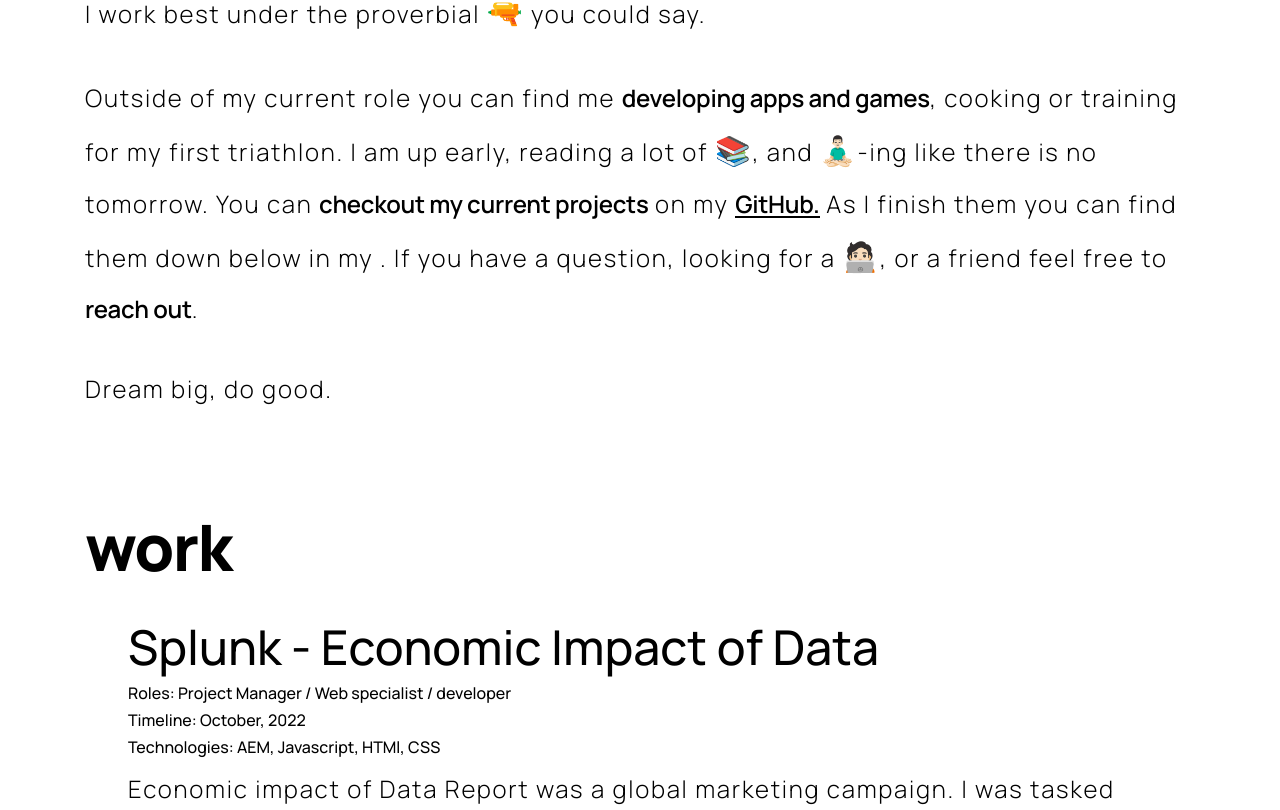
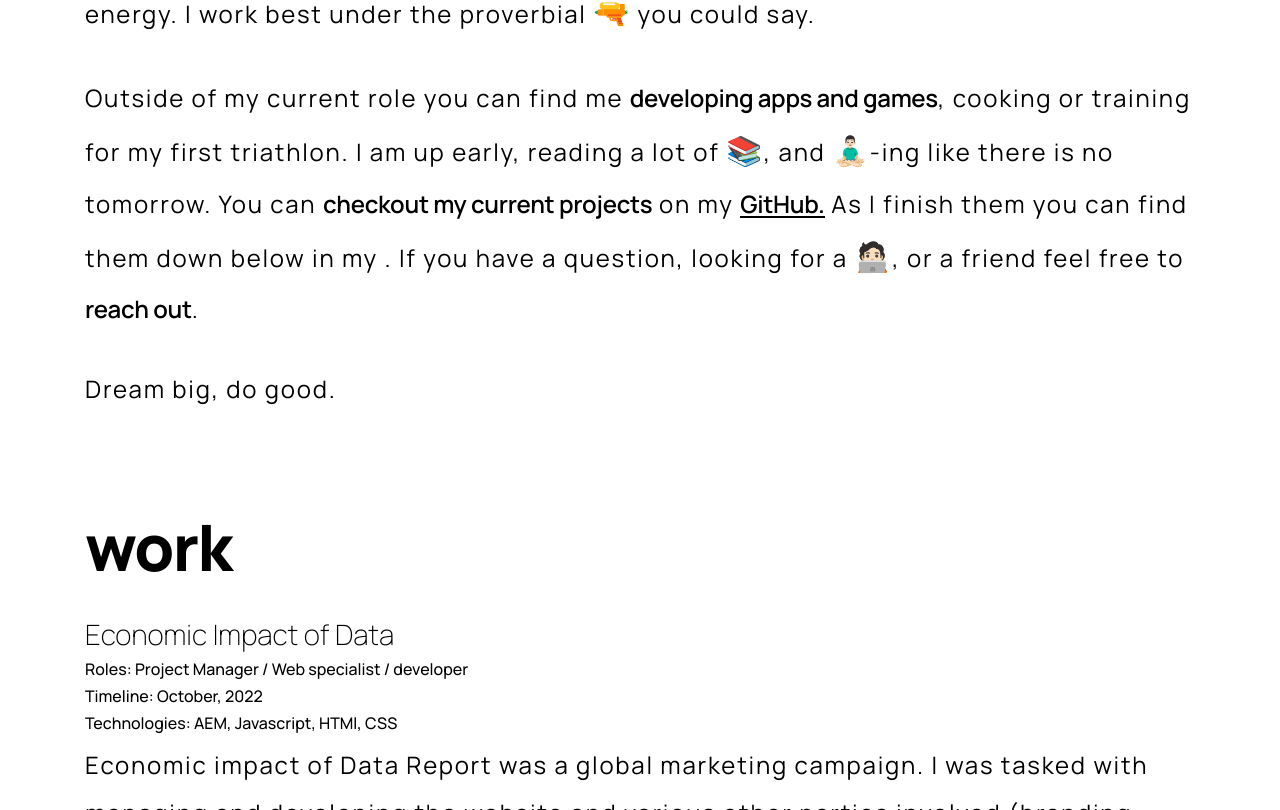
Before and after one commit to jskyle/portfolio-react, a React (Create React App) app in the folder client/: page / in a window 1280 px wide. Shown: the part 1590-2400 px from the top of the page. Built offline with nearby package versions, Linux system fonts and the light colour scheme.

Commit message:
update font styles / weights

```diff
--- a/client/src/App.css
+++ b/client/src/App.css
@@ -44,7 +44,7 @@
 }
 
 .section-head {
-  font-size: 4rem;
+  font-size: 64px;
   letter-spacing: -0.1rem;
   margin-bottom: 0rem;
 }
@@ -69,18 +69,32 @@
 }
 
 h1,
-h4,
-.nav-link {
+h2,
+.extrabold-font {
   font-weight: 800;
 }
 
+
 h5,
-h6 {
+h6,
+.medium-font {
   font-weight: 500;
 }
 
-p {
+
+p,
+.regular-font {
+font-weight: 400;
+}
+
+
+.light-font {
   font-weight: 300;
+}
+
+h3,
+.extralight-font {
+  font-weight: 200;
 }
 
 a {
--- a/client/src/pages/Home/Home.jsx
+++ b/client/src/pages/Home/Home.jsx
@@ -2,9 +2,15 @@
 /* eslint-disable-next-line */
 import React from "react";
 import styled from "styled-components";
+import { Container } from "reactstrap";
 
 import { About, Connect, Work } from "./components/index";
 import { Landing } from "../../shared";
+
+
+const StyledContainer = styled(Container)`
+  position: relative;
+`;
 
 
 const Home = () => {
@@ -15,48 +21,11 @@
         <h1>Kyle Kearney</h1>
         <h6 className="sub-header rotate-1">ui engineer</h6>
       </Landing>
-      <About/>
-      <Work>
-        <ul>
-          <li>
-            <a
-              href="https://frenchsquirrel.com/"
-              target="_blank"
-              rel="norefferer noopener"
-            >
-              <span className="left-big">French Squirrel</span>
-            </a>
-          </li>
-          <li>
-            <a
-              href="https://boosterapps.com/"
-              target="_blank"
-              rel="norefferer noopener"
-            >
-              <span className="left-big">Booster Apps</span>
-            </a>
-          </li>
-          <li>
-            <a
-              href="http://barnhousetap.com/"
-              target="_blank"
-              rel="norefferer noopener"
-            >
-              <span className="left-big">Barn House Tap</span>
-            </a>
-          </li>
-          <li>
-            <a
-              href="http://jonesbodywork.com"
-              target="_blank"
-              rel="norefferer noopener"
-            >
-              <span className="left-big">Jones Bodywork</span>
-            </a>
-          </li>
-        </ul>
-      </Work>
-      {/* <Connect /> */}
+      <StyledContainer>
+        <About />
+        <Work/>
+        {/* <Connect /> */}
+      </StyledContainer>
     </>
   );
 };
--- a/client/src/pages/Home/components/About.jsx
+++ b/client/src/pages/Home/components/About.jsx
@@ -1,6 +1,6 @@
 import React from "react";
 import styled from "styled-components";
-import { Container } from "reactstrap";
+
 import { UncontrolledTooltip } from "reactstrap";
 import { Emoji } from "../../../utils";
 import { TextSection } from "../../../shared";
@@ -49,12 +49,10 @@
   }
 `;
 
-export const StyledContainer = styled(Container)`
-  position: relative;
-`;
+
 
 const About = () => (
-  <StyledContainer id="about-section">
+  <div id="about-section">
     <TextSection title="about">
       <p>
         Hi there! <Emoji symbol="👋 " label="wave" id="cliche-wave" />
@@ -171,7 +169,7 @@
         <li>Bootstrap</li>
       </ul>
     </StyledToolTip>
-  </StyledContainer>
+  </div>
 );
 
 export default About;
--- a/client/src/pages/Home/components/Work.jsx
+++ b/client/src/pages/Home/components/Work.jsx
@@ -1,7 +1,6 @@
 import React from 'react';
 import './styles/Work.css';
 import styled from 'styled-components';
-import { StyledContainer } from './About';
 import WorkObject from './WorkObject';
 
 
@@ -11,12 +10,6 @@
   ul {
     list-style: none;
     padding-left: 0;
-  }
-
-  .work-history-container {
-    width: 80%;
-    margin-left: auto;
-    margin-right: auto;
   }
 
   h5 {
@@ -52,11 +45,10 @@
 
 const Work = ({ children }) => (
   <WorkSection className="section-container" id="work-section">
-    <StyledContainer>
       <div id="work-head">
-        <h4 className="section-head">work</h4>
+        <h2 className="section-head">work</h2>
       </div>
-    </StyledContainer>
+
     <div className='work-history-container'>
       <WorkObject/>
     </div>
--- a/client/src/pages/Home/components/WorkObject.jsx
+++ b/client/src/pages/Home/components/WorkObject.jsx
@@ -5,17 +5,20 @@
 const WorkObject = () => {
   return (
     <>
-      <h5 className="left-big">Splunk - Economic Impact of Data</h5>
-      <h6>Roles: Project Manager / Web specialist / developer</h6>
+      <h3>Economic Impact of Data</h3>
+      <h6>
+        <span>Roles:</span>{" "}
+        <span>Project Manager / Web specialist / developer</span>
+      </h6>
       <h6>Timeline: October, 2022</h6>
       <h6>Technologies: AEM, Javascript, HTMl, CSS</h6>
       <p>
         {" "}
-        Economic impact of Data Report was a global marketing
-        campaign. I was tasked with managing and developing the website and
-        various other parties involved (branding, design, content, and
-        translation.) The project was set on a truncated timetable with a desire
-        for custom components and enhanced analytics.{" "}
+        Economic impact of Data Report was a global marketing campaign. I was
+        tasked with managing and developing the website and various other
+        parties involved (branding, design, content, and translation.) The
+        project was set on a truncated timetable with a desire for custom
+        components and enhanced analytics.{" "}
       </p>
     </>
   );
--- a/client/src/shared/TextSection.jsx
+++ b/client/src/shared/TextSection.jsx
@@ -7,7 +7,7 @@
   <div className="section-container">
     { title ? (
       <div className="text-section-head-container">
-        <h4 className="section-head">{title}</h4>
+        <h2 className="section-head">{title}</h2>
       </div>
     ) : null }
     <div className="text-section-body">
```
